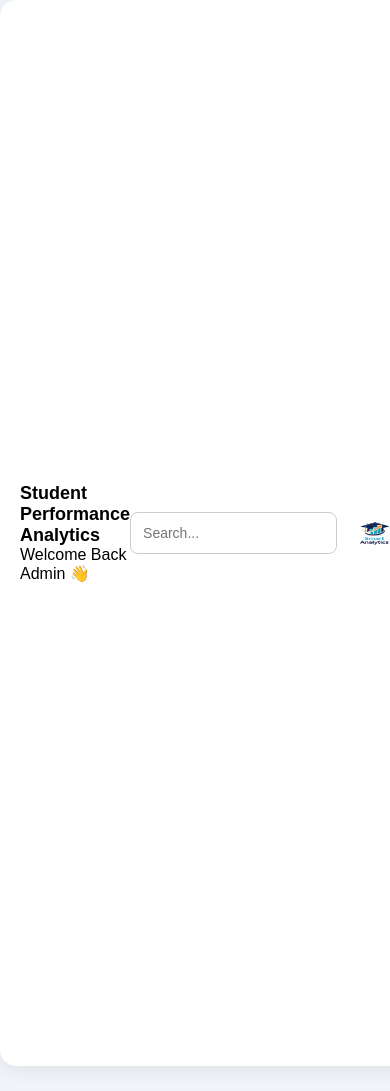
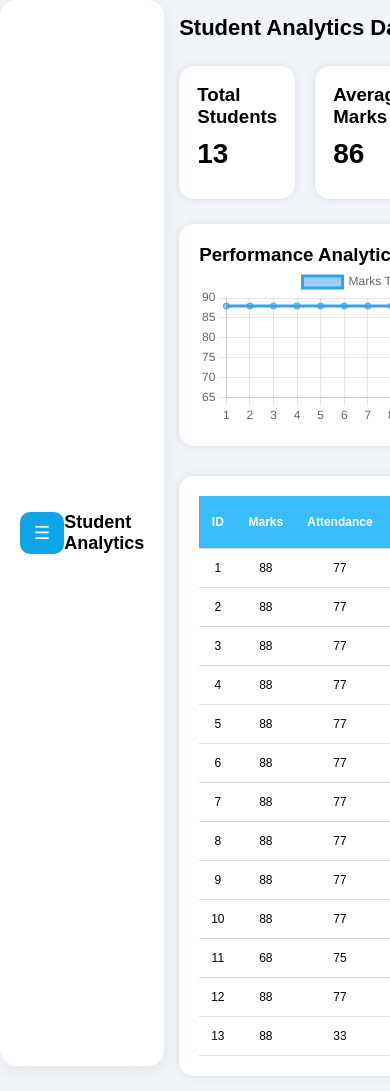
Before and after one commit to Keyabharadwaj/student-performance-analytics, a Flask app: page /dashboard in a window 390 px wide; the page is wider, and only the part inside the window is pictured. Run offline with Flask 3, Linux system fonts and the light colour scheme; a user stored in the database is signed in; data comes from the database, SQL or seed files in the repository.

Commit message:
Updated responsive UI and fixed deployment

```diff
--- a/templates/dashboard.html
+++ b/templates/dashboard.html
@@ -5,8 +5,11 @@
     <meta name="viewport" content="width=device-width, initial-scale=1.0" />
 
     <title>Dashboard</title>
-
-    <link href="https://fonts.googleapis.com/css2?family=Poppins:wght@300;400;500;600;700&display=swap" rel="stylesheet">
+<!--
+    <link
+      href="https://fonts.googleapis.com/css2?family=Poppins:wght@300;400;500;600;700&display=swap"
+      rel="stylesheet"
+    /> -->
 
     <link
       rel="stylesheet"
@@ -18,20 +21,9 @@
 
   <body>
     <div class="topbar">
-      <div>
-        <h2>Student Performance Analytics</h2>
-        <p>Welcome Back Admin 👋</p>
-      </div>
+      <button class="menu-btn" onclick="toggleSidebar()">☰</button>
 
-      <div class="topbar-right">
-        <input type="text" placeholder="Search..." />
-
-        <img
-          src="{{ url_for('static',
-        filename='images/logo.png') }}"
-          class="profile-img"
-        />
-      </div>
+      <h2>Student Analytics</h2>
     </div>
 
     <!-- SIDEBAR -->
--- a/templates/login.html
+++ b/templates/login.html
@@ -2,8 +2,8 @@
 <html>
 <head>
     <title>Login</title>
-
-    <link href="https://fonts.googleapis.com/css2?family=Poppins:wght@300;400;500;600;700&display=swap" rel="stylesheet">
+<!--
+    <link href="https://fonts.googleapis.com/css2?family=Poppins:wght@300;400;500;600;700&display=swap" rel="stylesheet"> -->
 
     <!-- CSS -->
     <link rel="stylesheet" href="{{ url_for('static', filename='css/style.css') }}">
```
